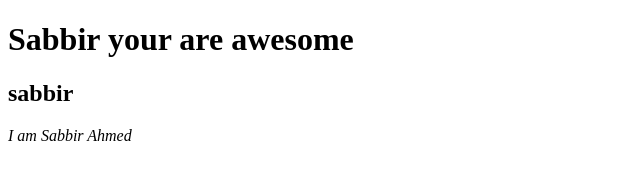
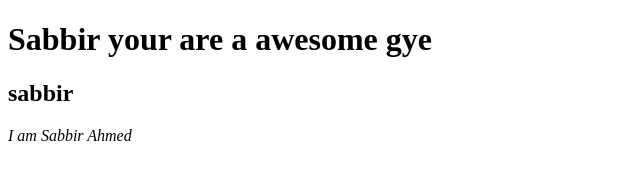
Before and after one commit to SabbirAhmed33/bash-repo, a plain HTML site: page index.html in a window 1280 px wide. Shown: the whole page, without its empty margins (0-640 px from the left). Drawn offline with Linux system fonts and the light colour scheme.

Commit message:
cha
git commit -mchange

git add

```diff
--- a/index.html
+++ b/index.html
@@ -7,7 +7,7 @@
     <title>bash-repo</title>
 </head>
 <body>
-    <h1>Sabbir your are awesome</h1>
+    <h1>Sabbir your are a awesome gye</h1>
     <h2>sabbir</h2>
     <i>I am Sabbir Ahmed</i>
 </body>
```
